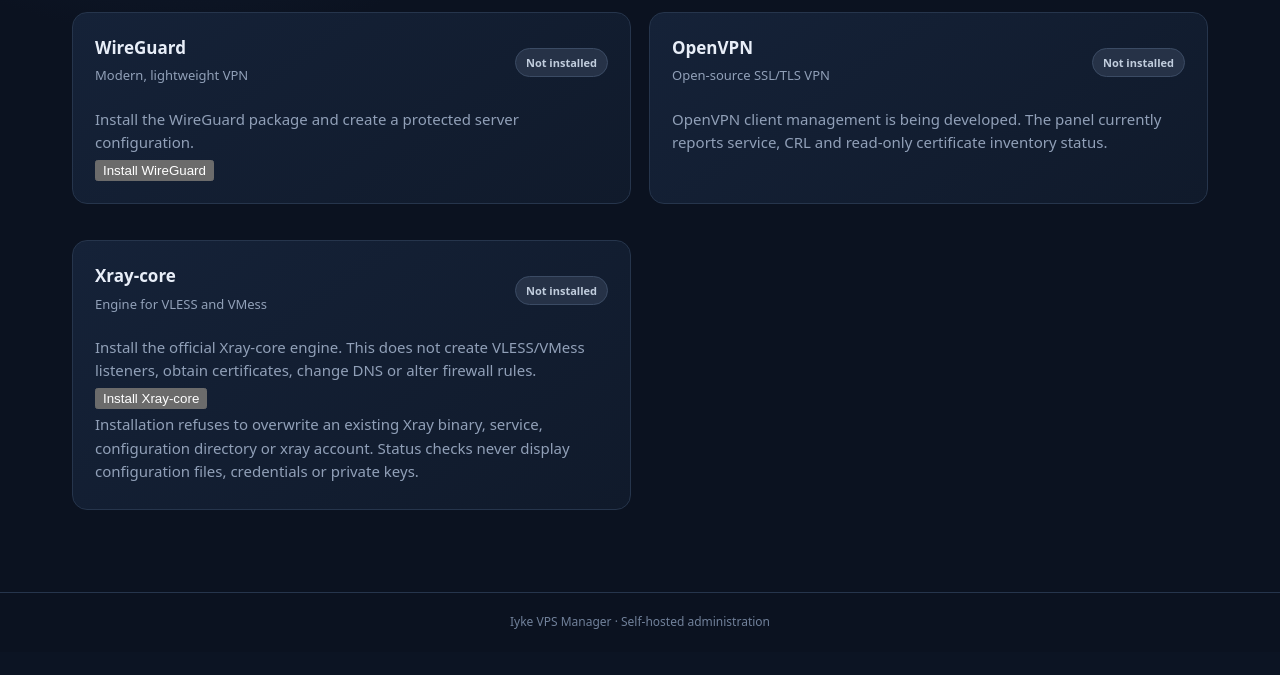
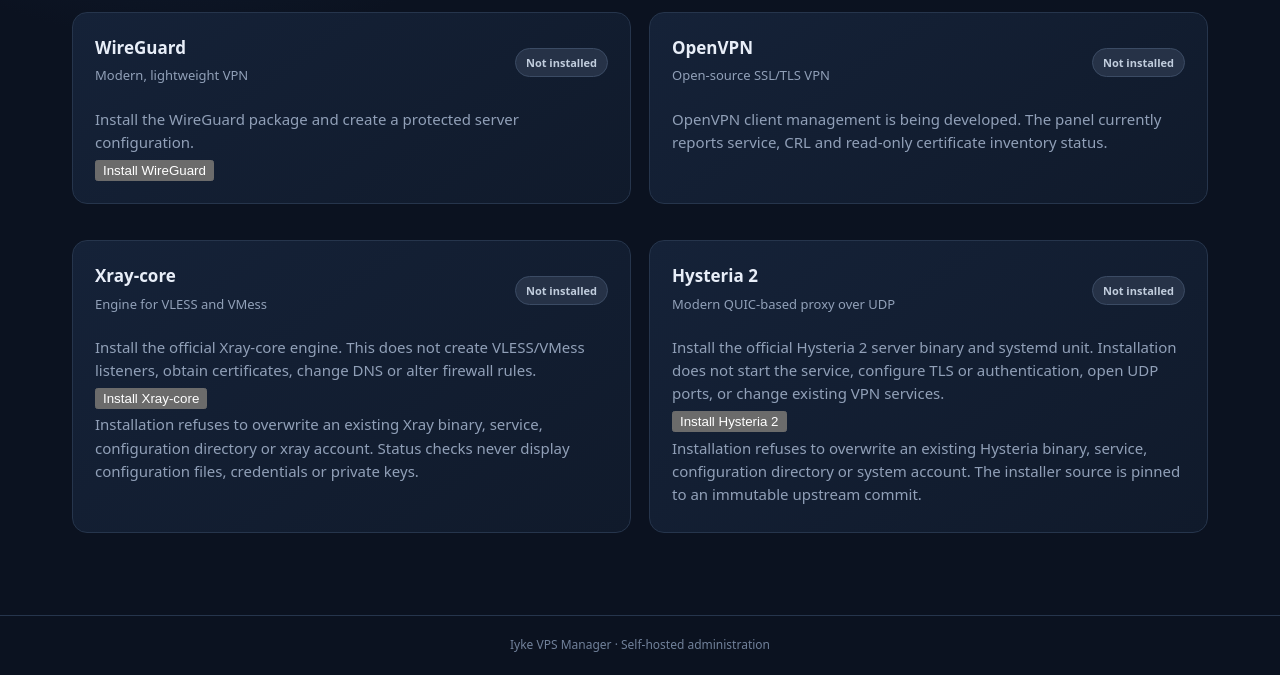
Before and after one commit to Africhome65/iyke-vps-manager, a Flask app: page /vpn in a window 1280 px wide. Shown: the part 395-1070 px from the top of the page. Before the commit the page ends 1024 px from the top, so only its background shows below. Run offline with Flask 3, Linux system fonts and the light colour scheme; the visitor is signed in with stand-in values (Sample User, id 1); parts of the project's set-up code (start-up, migrations or seed data) failed here and were passed over; some libraries are stand-ins or nearby versions.

Commit message:
Add safe Hysteria 2 installation support
Add authenticated Hysteria 2 installation and status detection using the pinned official installer. Preserve existing installations and VPN services; do not start the server or modify firewall rules.

```diff
--- a/app.py
+++ b/app.py
@@ -287,7 +287,8 @@ def create_app(test_config=None):
         except (RuntimeError, json.JSONDecodeError) as exc:
             status = {"wireguard": {"installed": False, "interfaces": []},
                       "openvpn": {"installed": False, "instances": []},
-                      "xray": {"installed": False, "service": "not-installed"}}
+                      "xray": {"installed": False, "service": "not-installed"},
+                      "hysteria": {"installed": False, "service": "not-installed"}}
             flash(str(exc), "error")
         # Older helper responses and test doubles may omit newer Xray metadata.
         xray_status = status.setdefault(
@@ -295,6 +296,8 @@ def create_app(test_config=None):
         )
         xray_status.setdefault("config_status", "unavailable")
         xray_status.setdefault("inbounds", [])
+        status.setdefault("hysteria", {"installed": False, "service": "not-installed"})
+        status["hysteria"].setdefault("config_status", "missing")
         peers = []
         xray_clients = []
         if status.get("xray", {}).get("installed"):
@@ -343,6 +346,24 @@ def create_app(test_config=None):
             audit("xray_installed", "Installed Xray-core using the pinned official installer")
             flash("Xray-core is installed. No VLESS/VMess listeners or firewall rules were configured.", "success")
             flash(f"Xray service state: {result.get('service', 'unknown')}", "success")
+        except (RuntimeError, json.JSONDecodeError) as exc:
+            flash(str(exc), "error")
+        return redirect(url_for("vpn_services"))
+
+    @app.post("/vpn/hysteria/install")
+    @login_required
+    def install_hysteria():
+        try:
+            result = json.loads(run_helper("hysteria_install", timeout=330) or "{}")
+            if result.get("installed") is not True or result.get("service_started") is not False:
+                raise RuntimeError("Hysteria 2 installation could not be verified")
+            audit("hysteria_installed", "Installed Hysteria 2 using the pinned official installer")
+            flash(
+                "Hysteria 2 is installed. Its example configuration is not ready for client connections; "
+                "configure a domain, TLS certificate and authentication before starting the service. "
+                "No firewall rules or listeners were changed.",
+                "success",
+            )
         except (RuntimeError, json.JSONDecodeError) as exc:
             flash(str(exc), "error")
         return redirect(url_for("vpn_services"))
--- a/templates/vpn.html
+++ b/templates/vpn.html
@@ -128,5 +128,17 @@
     {% endif %}
     <p class="muted">Installation refuses to overwrite an existing Xray binary, service, configuration directory or xray account. Status checks never display configuration files, credentials or private keys.</p>
   </section>
+  <section class="panel">
+    <div class="section-heading"><div><h2>Hysteria 2</h2><p class="muted">Modern QUIC-based proxy over UDP</p></div><span class="vpn-state {{ 'available' if vpn.hysteria.installed else 'missing' }}">{{ 'Installed' if vpn.hysteria.installed else 'Not installed' }}</span></div>
+    {% if vpn.hysteria.installed %}
+      <div class="vpn-instance"><b>System service</b><span class="vpn-state {{ 'available' if vpn.hysteria.service == 'active' else 'missing' }}">{{ vpn.hysteria.service|title }}</span></div>
+      <div class="vpn-instance"><b>Configuration</b><span class="vpn-state">{{ vpn.hysteria.config_status|title }}</span></div>
+      <p class="muted">The official binary, systemd unit and example configuration are installed. Configure a real domain, TLS certificate and authentication in <code>/etc/hysteria/config.yaml</code> before starting the service.</p>
+    {% else %}
+      <p class="muted">Install the official Hysteria 2 server binary and systemd unit. Installation does not start the service, configure TLS or authentication, open UDP ports, or change existing VPN services.</p>
+      <form method="post" action="{{ url_for('install_hysteria') }}"><input type="hidden" name="csrf_token" value="{{ csrf_token() }}"><button type="submit">Install Hysteria 2</button></form>
+    {% endif %}
+    <p class="muted">Installation refuses to overwrite an existing Hysteria binary, service, configuration directory or system account. The installer source is pinned to an immutable upstream commit.</p>
+  </section>
 </div>
 {% endblock %}
```
Also changed, not shown: tests/test_app.py (+23 -0 lines), tests/test_helper.py (+52 -0 lines), README.md, 1 other file.
